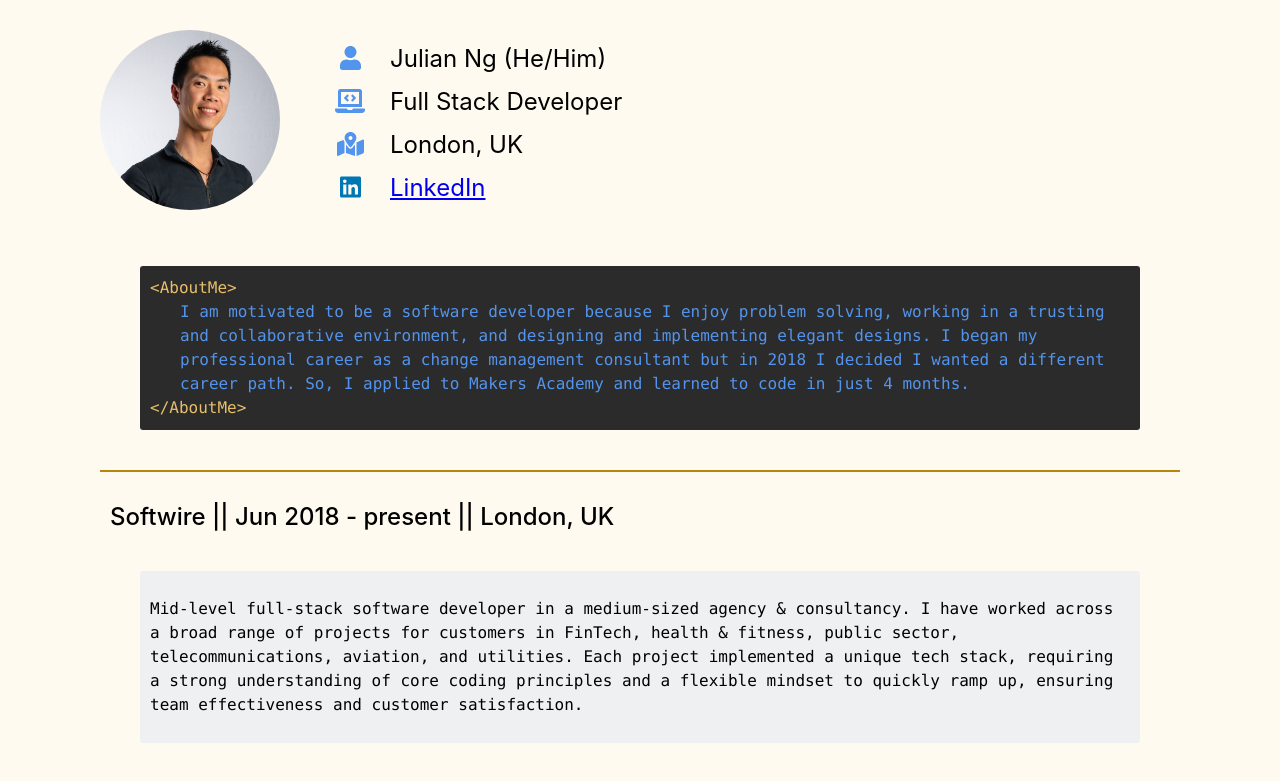
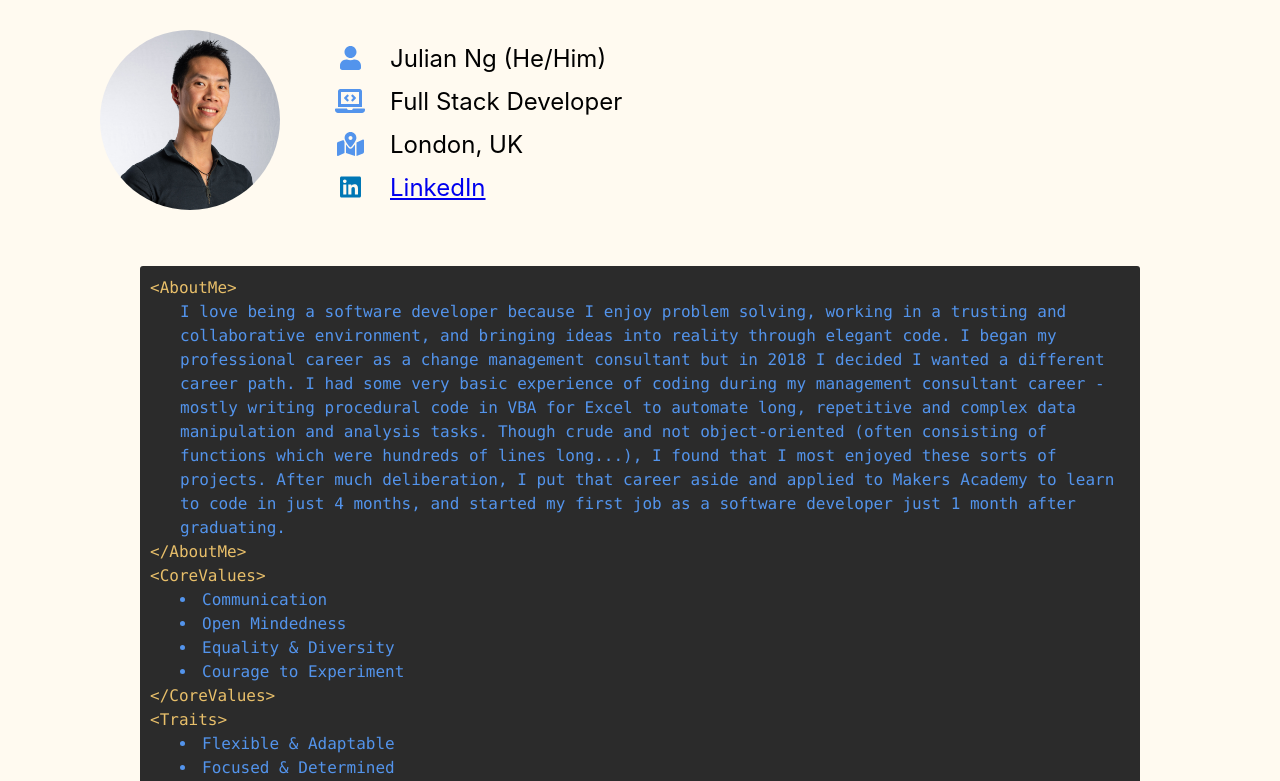
Before and after one commit to julesnuggy/cv, a React (Create React App) app: page / in a window 1280 px wide. Shown: the top 781 px of the page. Built offline with nearby package versions, Linux system fonts and the light colour scheme.

Commit message:
Add more about me; fix typos

```diff
--- a/src/components/aboutMe.tsx
+++ b/src/components/aboutMe.tsx
@@ -6,12 +6,32 @@ const AboutMe = () => (
   <div className="about-me code-block dark-theme">
     <div className="tag">{'<AboutMe>'}</div>
     <div className="indented-text">
-      I am motivated to be a software developer because I enjoy problem solving, working in a trusting and
-      collaborative environment, and designing and implementing elegant designs. I began my professional career as a
-      change management consultant but in 2018 I decided I wanted a different career path. So, I applied to
-      Makers Academy and learned to code in just 4 months.
+      I love being a software developer because I enjoy problem solving, working in a trusting and collaborative
+      environment, and bringing ideas into reality through elegant code. I began my professional career
+      as a change management consultant but in 2018 I decided I wanted a different career path. I had some very basic
+      experience of coding during my management consultant career - mostly writing procedural code in VBA for Excel to
+      automate long, repetitive and complex data manipulation and analysis tasks. Though crude and not object-oriented
+      (often consisting of functions which were hundreds of lines long...), I found that I most enjoyed these sorts of
+      projects. After much deliberation, I put that career aside and applied to Makers Academy to learn to code in just
+      4 months, and started my first job as a software developer just 1 month after graduating.
     </div>
     <div className="tag">{'</AboutMe>'}</div>
+    <div className="tag">{'<CoreValues>'}</div>
+    <div className="indented-text">
+      <li>Communication</li>
+      <li>Open Mindedness</li>
+      <li>Equality & Diversity</li>
+      <li>Courage to Experiment</li>
+    </div>
+    <div className="tag">{'</CoreValues>'}</div>
+    <div className="tag">{'<Traits>'}</div>
+    <div className="indented-text">
+      <li>Flexible & Adaptable</li>
+      <li>Focused & Determined</li>
+      <li>Problem Solver</li>
+      <li>Proactive</li>
+    </div>
+    <div className="tag">{'</Traits>'}</div>
   </div>
 );
 
--- a/src/data/experienceData.json
+++ b/src/data/experienceData.json
@@ -4,7 +4,7 @@
     "from": "Jun 2018",
     "to": "present",
     "location": "London, UK",
-    "summary": "Mid-level full-stack software developer in a medium-sized agency & consultancy. I have worked across a broad range of projects for customers in FinTech, health & fitness, public sector, telecommunications, aviation, and utilities. Each project implemented a unique tech stack, requiring a strong understanding of core coding principles and a flexible mindset to quickly ramp up, ensuring team effectiveness and customer satisfaction.",
+    "summary": "Mid-level full-stack software developer in a medium-sized agency & consultancy. I have worked across a broad range of projects for customers in FinTech, health & fitness, public sector, telecommunications, aviation, and utilities. Each project implemented a unique tech stack, requiring a strong understanding of core coding principles and a flexible mindset to quickly get started, ensuring team effectiveness and customer satisfaction.",
     "projects": [
       {
         "name": "Starling Bank",
@@ -49,7 +49,7 @@
           "ASP.NET",
           "MySQL"
         ],
-        "description": "The Air Charter Service (ACS) provides first-class private jet chartering; however, some of their systems were in need to updating to improve useability and reliability. This included their internal apps for sales reporting, quote-generation and booking system, and also the creation of a customer-facing charter query website.\n\nMy work included:\n* Implementing flight date selection warning messages.\n* Updating email template languages based on backend settings.\n* Standardising commonly used features/elements\n* Resolving tech debt by removing/replacing old code, unused libraries, and poorly structured code.\n* Implementing a file upload validation feature."
+        "description": "The Air Charter Service (ACS) provides first-class private jet chartering; however, some of their systems were in need of updating to improve usability and reliability. This included their internal apps for sales reporting, quote-generation and aircraft bookings, and also the creation of a customer-facing charter query website.\n\nMy work included:\n* Implementing flight date selection warning messages.\n* Updating email template languages based on backend settings.\n* Standardising commonly used features/elements\n* Resolving tech debt by removing/replacing old code, unused libraries, and poorly structured code.\n* Implementing a file upload validation feature."
       },
       {
         "name": "Air Charter Service",
@@ -72,7 +72,7 @@
           "C#",
           "MySQL"
         ],
-        "description": "Worked closely with the NHS Improvement team to deliver their 'Model Hospital' internal website. This provided NHS administrators, managers and executives with tools and visualisations to assess and compare the quality of their services and facilities against other hospitals', regional and nationwide standards. My work included:\n* Adding accessibility features for the partially sighted and hard of hearing.\n* Adding Google Analytics to track user behaviour.\n* Implementing a pop-up user poll to gather feedback on the site"
+        "description": "Worked closely with the NHS Improvement team to deliver their 'Model Hospital' internal website. This provided NHS administrators, managers and executives with tools and visualisations to assess and compare the quality of their services and facilities against other hospitals' regional and nationwide standards. My work included:\n* Adding accessibility features for the partially sighted and hard of hearing.\n* Adding Google Analytics to track user behaviour.\n* Implementing a pop-up user poll to gather feedback on the site"
       }
     ]
   },
@@ -94,7 +94,7 @@
           "CSS",
           "JQuery"
         ],
-        "description": "Codecraft is a strategic survival role playing game developed in pure vanilla JavaScript - with no game engines or frameworks. Codecraft was my Makers Academy final project developed by a team of 5 people in just 2 weeks.\nThe focus of the project was to learn how to create a well-designed game, as opposed to focusing on learning new technology or coming out with a polished marketable product. In the end, we created a fully working game which has been deployed online via Heroku: https://codecraft-game.herokuapp.com/.\n\nWe followed a TDD approach throughout to ensure code quality; built the game up from basic principles as we were all new to game logic (involving a lot of maths and physics); and implmented a combination of independent, pair and mob programming. I also held the role of Project Manager and was responsible for:\n* Organising and tracking daily stand-ups and retros to maintain team communication, coordination, and morale.\n* Tracked team progress to ensure the most appropriate/important features were being implemented and to schedule.\n* Monitored progress to ensure we could hit the deadline with a working and satisfactory product."
+        "description": "Codecraft is a strategic survival role playing game developed in pure vanilla JavaScript - with no game engines or frameworks. Codecraft was my Makers Academy final project developed by a team of 5 people in just 2 weeks.\nThe focus of the project was to learn how to create a well-designed game, as opposed to focusing on learning new technology or coming out with a polished marketable product. In the end, we created a fully working game which has been deployed online via Heroku: https://codecraft-game.herokuapp.com/.\n\nWe followed a TDD approach throughout to ensure code quality; built the game up from basic principles as we were all new to game logic (involving a lot of maths and physics); and implemented a combination of independent, pair and mob programming. I also held the role of Project Manager and was responsible for:\n* Organising and tracking daily stand-ups and retros to maintain team communication, coordination, and morale.\n* Tracked team progress to ensure the most appropriate/important features were being implemented and to schedule.\n* Monitored progress to ensure we could hit the deadline with a working and satisfactory product."
       }
     ]
   },
```
